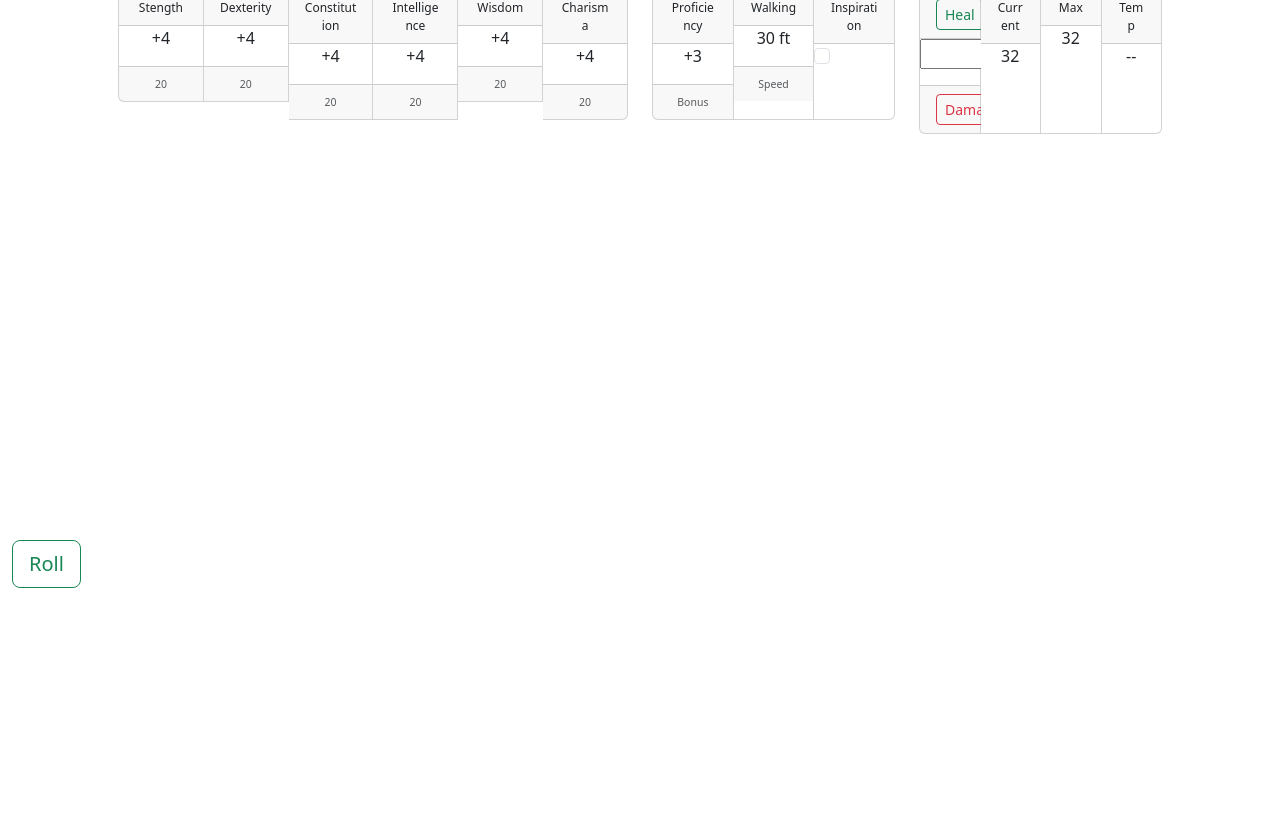
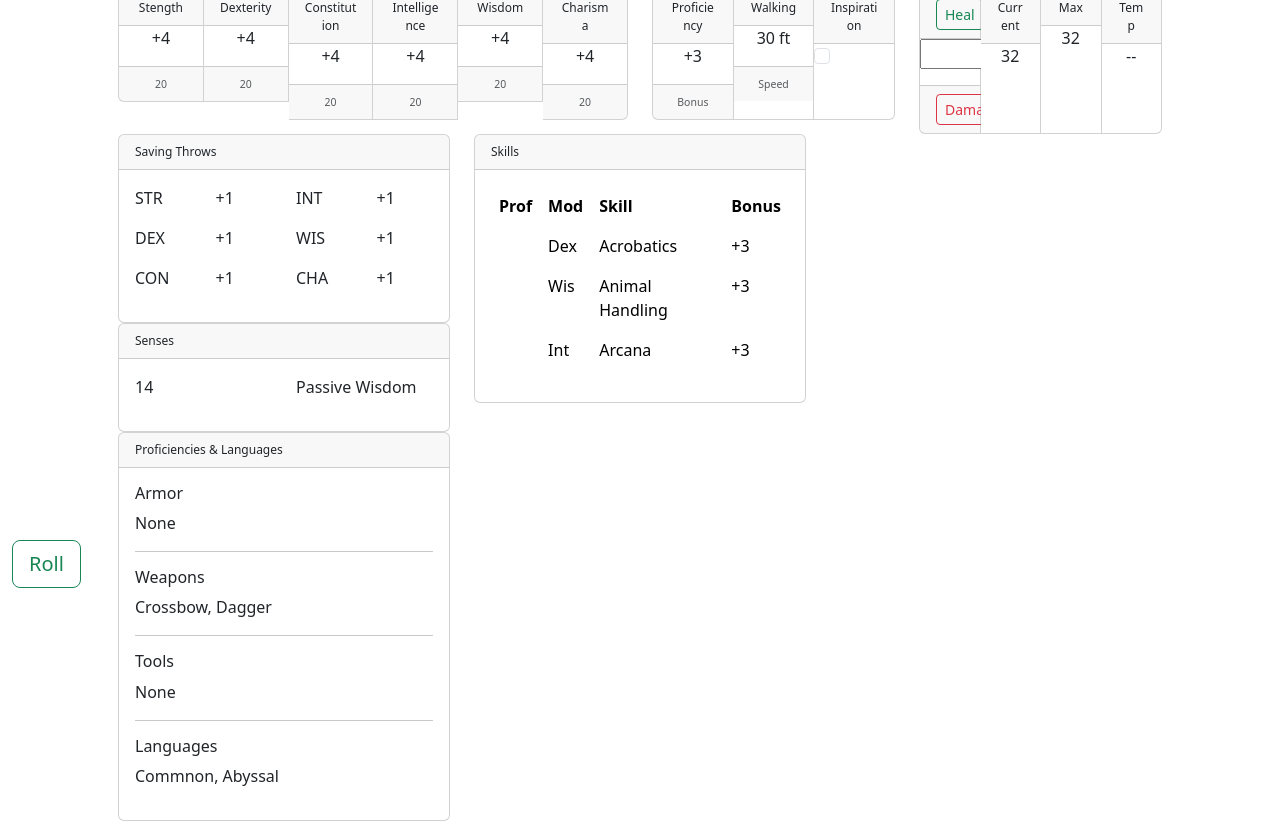
Before and after one commit to giantdwarf17/5e-thing, a Flask app: page /character in a window 1280 px wide. Shown: the part 204-1025 px from the top of the page. Before the commit the page ends 792 px from the top, so only its background shows below. Run offline with Flask 3, Linux system fonts and the light colour scheme; some libraries are stand-ins or nearby versions; grey boxes are pictures that could not be loaded.

Commit message:
Update charactersheet.html

```diff
--- a/templates/charactersheet.html
+++ b/templates/charactersheet.html
@@ -167,6 +167,154 @@
             </div>
         </div>
     </div>
+    <div class="row">
+        <div class="col">
+            <div class="card">
+                <div class="card-header">
+                    Saving Throws
+                </div>
+                <div class="card-body">
+                    <div class="row row-cols-2">
+                        <div class="col">
+                            <div class="row">
+                                <div class="col">
+                                    <p>STR</p>
+                                </div>
+                                <div class="col">
+                                    <p>+1</p>
+                                </div>
+                            </div>
+                            <div class="row">
+                                <div class="col">
+                                    <p>DEX</p>
+                                </div>
+                                <div class="col">
+                                    <p>+1</p>
+                                </div>
+                            </div>
+                            <div class="row">
+                                <div class="col">
+                                    <p>CON</p>
+                                </div>
+                                <div class="col">
+                                    <p>+1</p>
+                                </div>
+                            </div>
+                        </div>
+                        <div class="col">
+                            <div class="row">
+                                <div class="col">
+                                    <p>INT</p>
+                                </div>
+                                <div class="col">
+                                    <p>+1</p>
+                                </div>
+                            </div>
+                            <div class="row">
+                                <div class="col">
+                                    <p>WIS</p>
+                                </div>
+                                <div class="col">
+                                    <p>+1</p>
+                                </div>
+                            </div>
+                            <div class="row">
+                                <div class="col">
+                                    <p>CHA</p>
+                                </div>
+                                <div class="col">
+                                    <p>+1</p>
+                                </div>
+                            </div>
+                        </div>
+                    </div>
+                </div>
+            </div>
+            <!-- Senses -->
+            <div class="card">
+                <div class="card-header">
+                    Senses
+                </div>
+                <div class="card-body">
+                    <div class="row">
+                        <div class="col">
+                            <div class="row">
+                                <div class="col">
+                                    <p>14</p>
+                                </div>
+                                <div class="col">
+                                    <p>Passive Wisdom</p>
+                                </div>
+                            </div>
+                        </div>
+                    </div>
+                </div>
+            </div>
+            <!-- Proficiencies -->
+            <div class="card">
+                <div class="card-header">
+                    Proficiencies & Languages
+                </div>
+                <div class="card-body">
+                    <h6 class="card-title">Armor</h6>
+                    <p>None</p>
+                    <hr>
+                    <h6 class="card-title">Weapons</h6>
+                    <p>Crossbow, Dagger</p>
+                    <hr>
+                    <h6 class="card-title">Tools</h6>
+                    <p>None</p>
+                    <hr>
+                    <h6 class="card-title">Languages</h6>
+                    <p>Commnon, Abyssal</p>
+                </div>
+            </div>
+        </div>
+
+        <div class="col">
+            <div class="card">
+                <div class="card-header">
+                    Skills
+                </div>
+                <div class="card-body">
+                    <table class="table table-borderless">
+                        <thead>
+                        <tr>
+                            <th scope="col">Prof</th>
+                            <th scope="col">Mod</th>
+                            <th scope="col">Skill</th>
+                            <th scope="col">Bonus</th>
+                        </tr>
+                        </thead>
+                        <tbody>
+                        <tr>
+                            <td></td>
+                            <td>Dex</td>
+                            <td>Acrobatics</td>
+                            <td>+3</td>
+                        </tr>
+                        <tr>
+                            <td></td>
+                            <td>Wis</td>
+                            <td>Animal Handling</td>
+                            <td>+3</td>
+                        </tr>
+                        <tr>
+                            <td></td>
+                            <td>Int</td>
+                            <td>Arcana</td>
+                            <td>+3</td>
+                        </tr>
+                        </tbody>
+                    </table>
+                </div>
+            </div>
+        </div>
+
+        <div class="col">
+
+        </div>
+    </div>
 </div>
 
 <nav class="navbar fixed-bottom">
```
